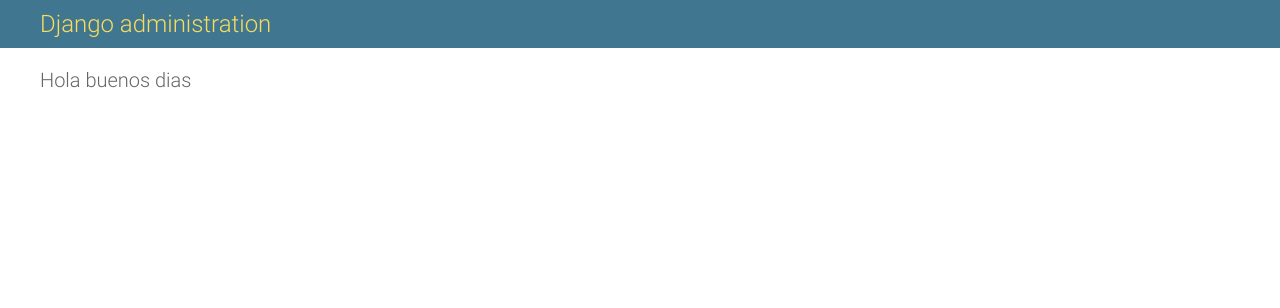
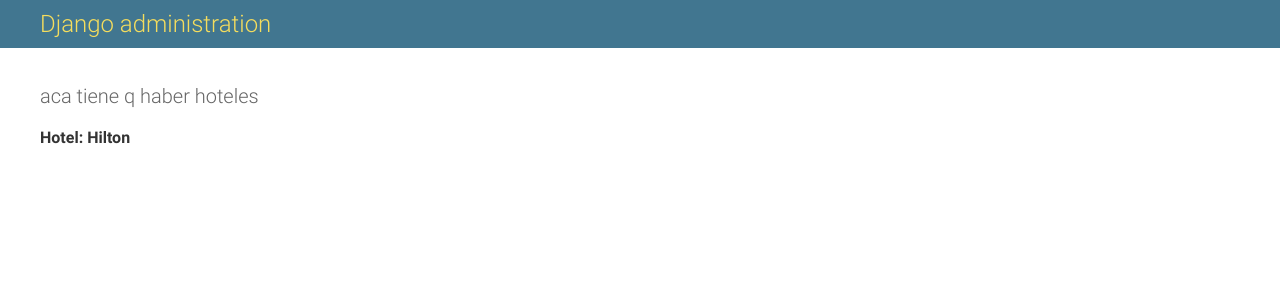
Before and after one commit to DiogenesPuig/g5_ITSV, a Django app: template Config/templates/Proyecto/home.html in a window 1280 px wide. Shown: the top 308 px of the page. Run offline with Django 3.2, Linux system fonts and the light colour scheme; the template is opened without the code that fills it: values that come from a table or form of the project are taken from there, others are empty; data comes from the database, SQL or seed files in the repository; tables that the repository leaves empty hold one stand-in row (values such as "Sample post"); parts of the project's set-up code (start-up, migrations or seed data) failed here and were passed over.

Commit message:
Intentando usar ORM

```diff
--- a/Config/templates/Proyecto/home.html
+++ b/Config/templates/Proyecto/home.html
@@ -5,6 +5,11 @@
 {% block content %}
 
 <div id ="b">
-<h1>Hola buenos dias</h1>
+    <br>
+    <h1>aca tiene q haber hoteles</h1>
+    <div>
+        <h2>Hotel: {{ hotel }} </h2>
+
+    </div>
 </div>
 {% endblock %}
```
Also changed, not shown: Config/Proyecto/views.py (+8 -1 lines).
